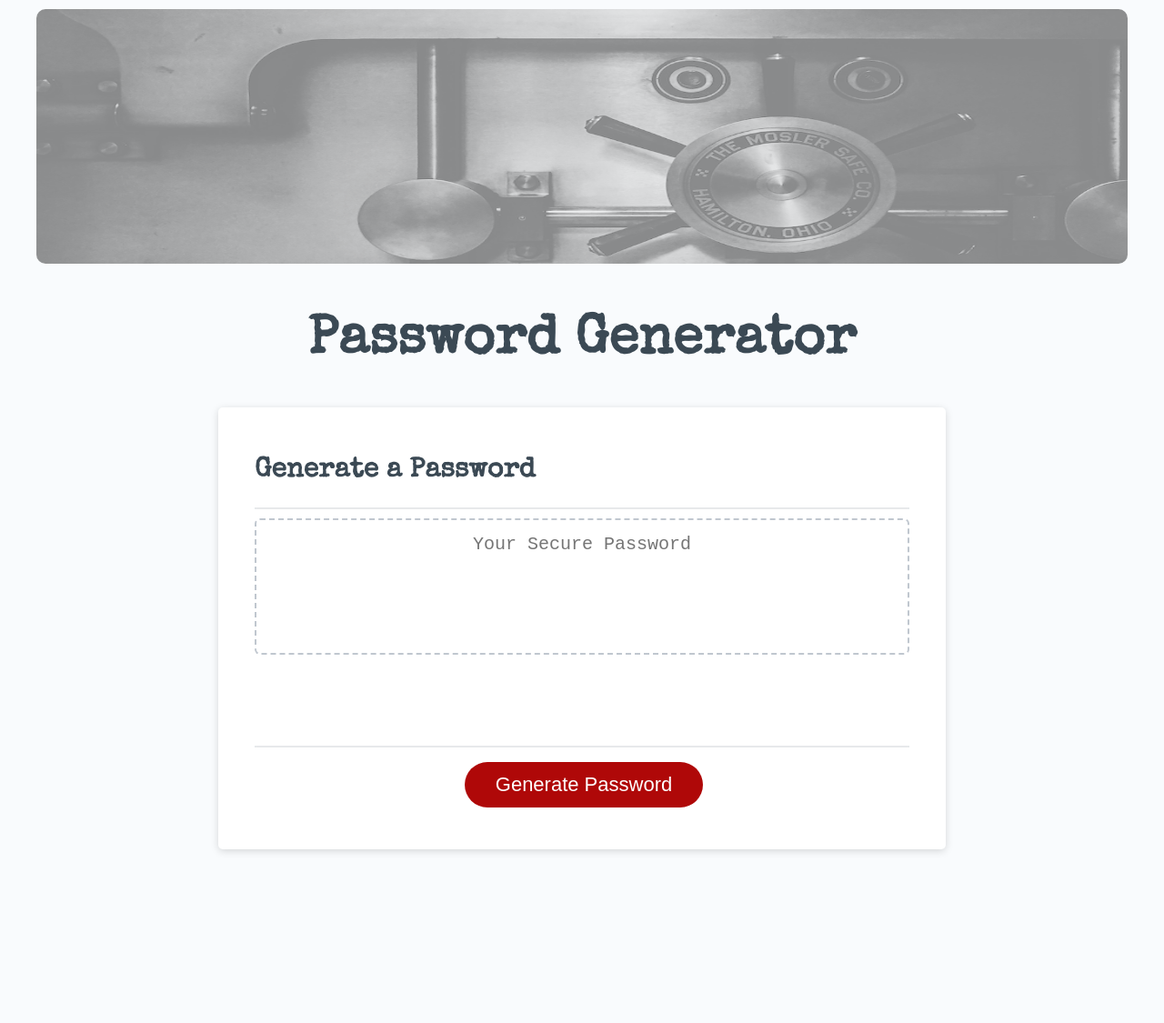
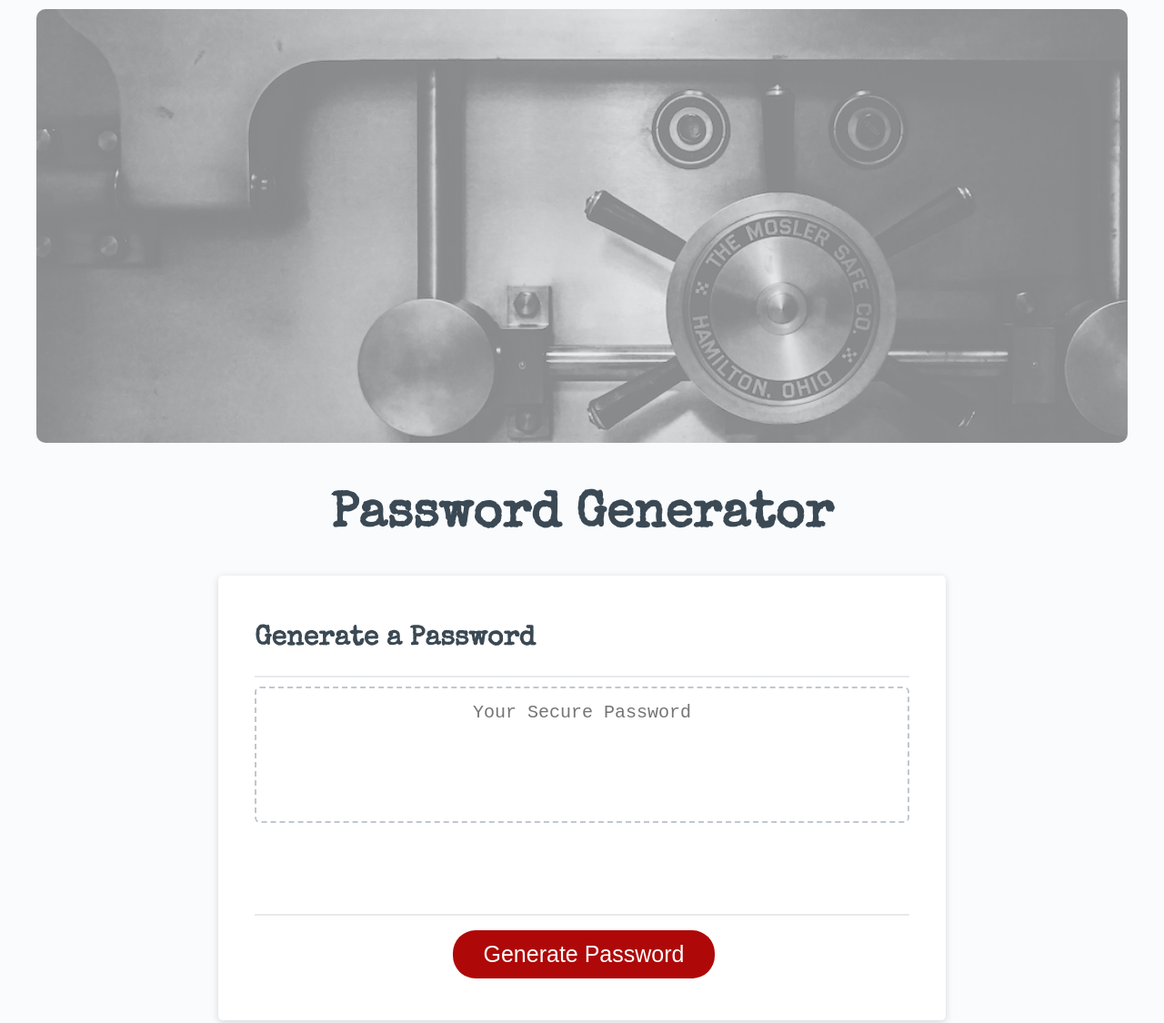
Before and after one commit to carlincb/Password_Generator, a plain HTML site: page index.html in a window 1280 px wide. Shown: the top 1125 px of the page at 91% size. Before the commit the page ends 1103 px from the top, so only its background shows below. Drawn offline with nearby package versions, Linux system fonts and the light colour scheme.

Commit message:
Added pictures of finished product and updated README.

```diff
--- a/Assets/style.css
+++ b/Assets/style.css
@@ -20,7 +20,7 @@ body {
 }
 img {
   text-align: justify;
-  height: 35vh;
+  max-height: 5%;
   width: 100%;
   border-radius: 1rem;
   opacity: 0.5;
@@ -35,7 +35,7 @@ header {
   text-align: center;
   padding: 0.2rem;
   padding-top: 0rem;
-  font-size: 3rem;
+  font-size: 2.75rem;
   color: hsl(206, 17%, 28%);
 }
 
@@ -84,13 +84,13 @@ header {
 .btn {
   border: none;
   background-color: hsl(360, 91%, 36%);
-  border-radius: 25px;
+  border-radius: 2.5rem;
   box-shadow: rgba(0, 0, 0, 0.1) 0rem 1rem 6rem 0rem rgba(0, 0, 0, 0.2) 0rem
     1rem 1rem 0rem;
   color: hsl(0, 0%, 100%);
   display: inline-block;
-  font-size: 2.2rem;
-  line-height: 2.2rem;
+  font-size: 2.5rem;
+  line-height: 2.5rem;
   margin: 1.6rem 1.6rem 1.6rem 2rem;
   padding: 1.4rem 3.4rem;
   text-align: center;
@@ -145,9 +145,3 @@ p {
     color: rgb(10, 10, 77);
   }
 }
-
-@media (max-width: 500px) {
-  .btn {
-    font-size: 0.8rem;
-  }
-}
```
Also changed, not shown: Assets/images/1.png, Assets/images/8.png, Assets/images/lock.jpg (deleted), Assets/images/lock3.png (deleted), 1 other file.
